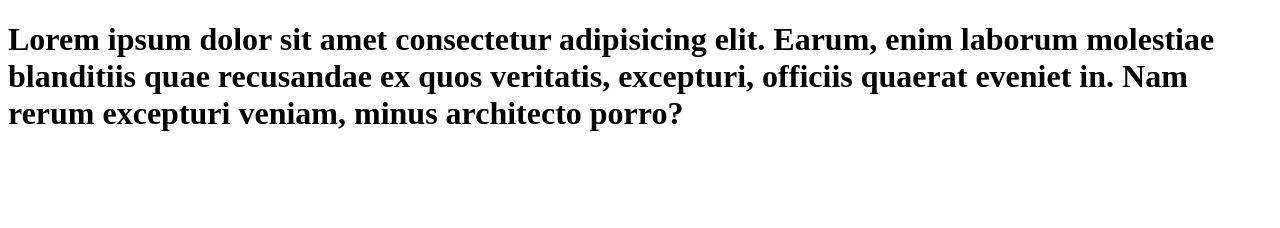
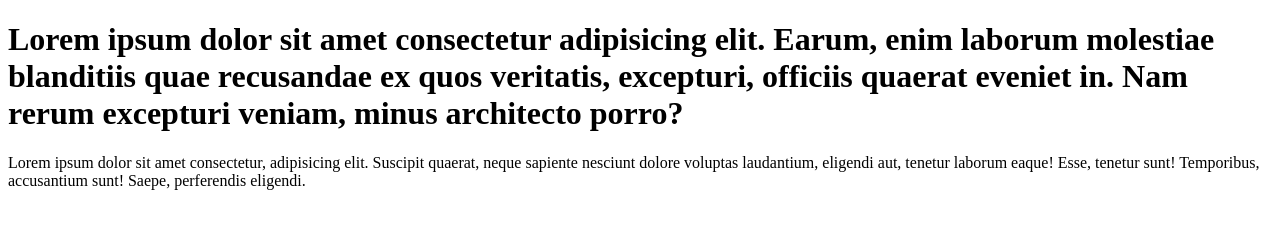
Before and after one commit to harkesh5456/learn-git, a plain HTML site: page index.html in a window 1280 px wide. Drawn offline with Linux system fonts and the light colour scheme.

Commit message:
added para to html file

```diff
--- a/index.html
+++ b/index.html
@@ -9,5 +9,6 @@
     <H1>
         Lorem ipsum dolor sit amet consectetur adipisicing elit. Earum, enim laborum molestiae blanditiis quae recusandae ex quos veritatis, excepturi, officiis quaerat eveniet in. Nam rerum excepturi veniam, minus architecto porro?
     </H1>
+    <p>Lorem ipsum dolor sit amet consectetur, adipisicing elit. Suscipit quaerat, neque sapiente nesciunt dolore voluptas laudantium, eligendi aut, tenetur laborum eaque! Esse, tenetur sunt! Temporibus, accusantium sunt! Saepe, perferendis eligendi.</p>
 </body>
 </html>
```
